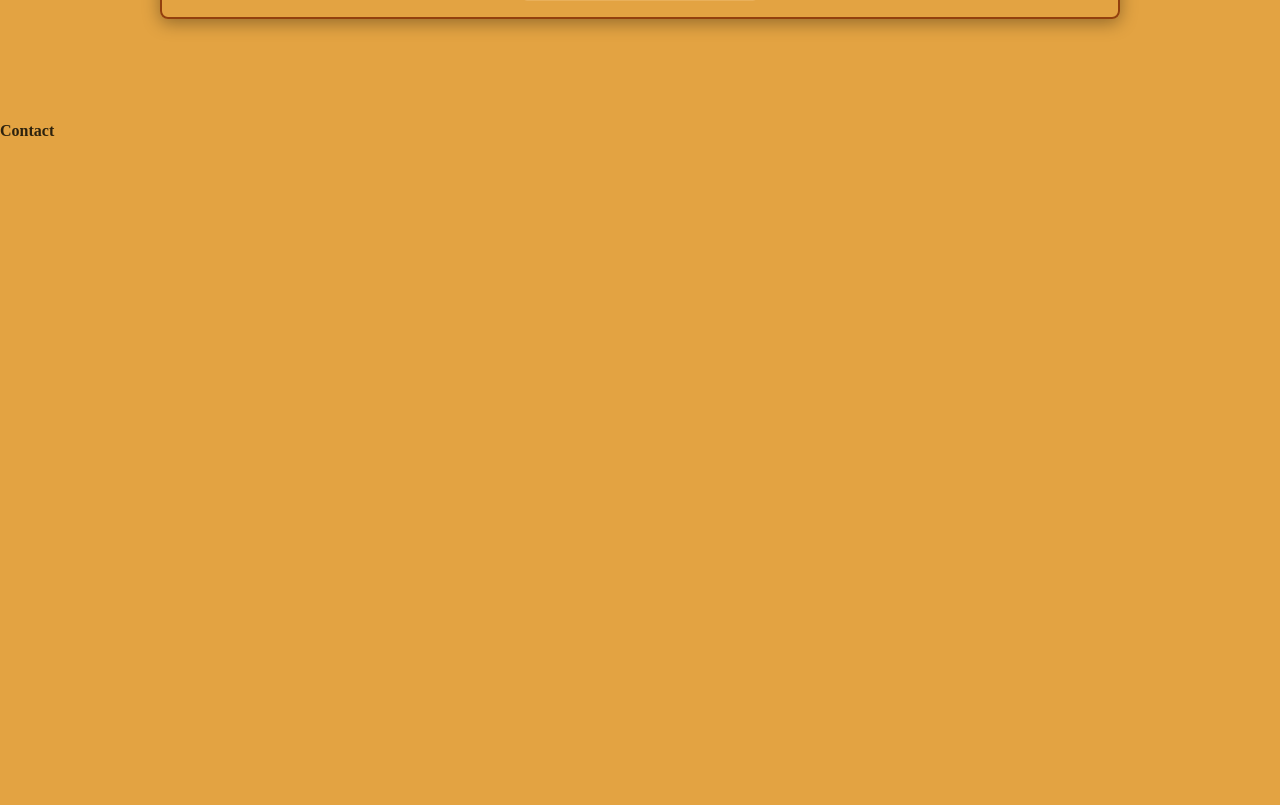
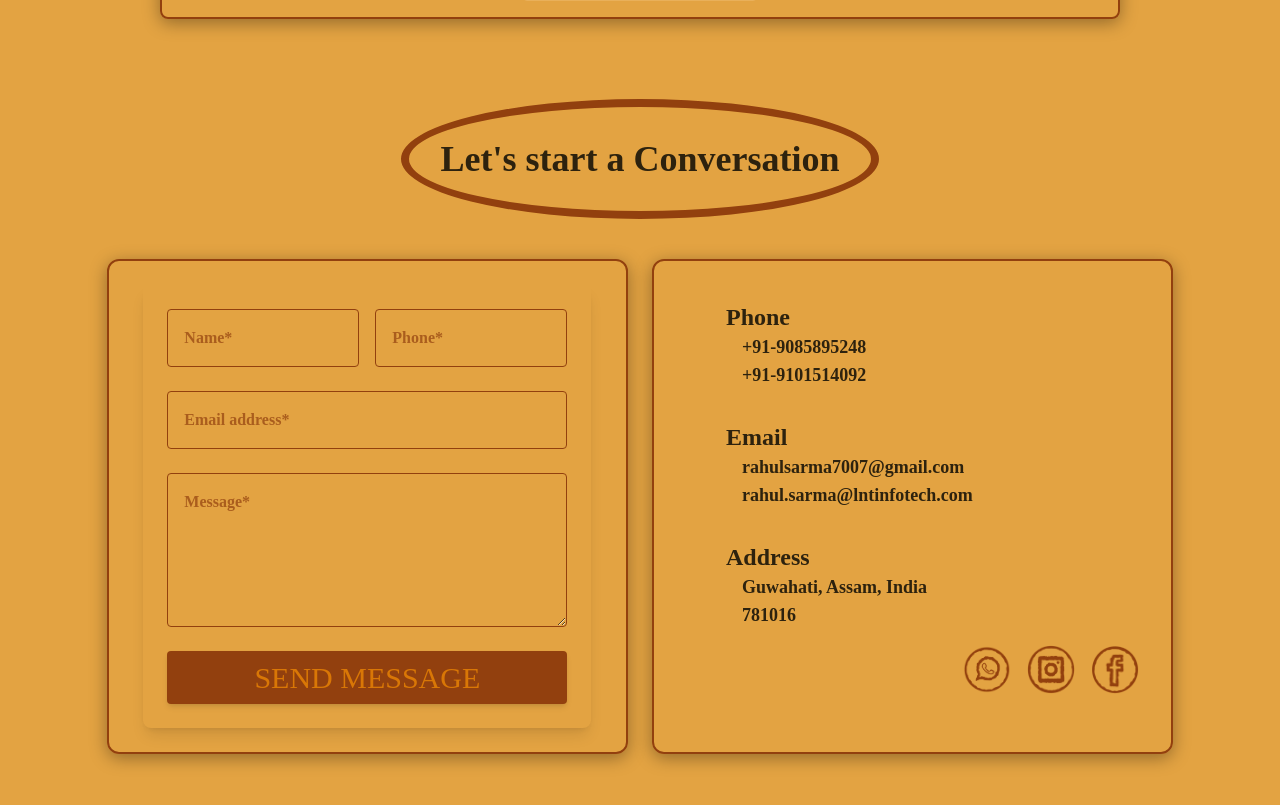
Before and after one commit to rahul7007/myWebsite, an Angular app: page / in a window 1280 px wide. Shown: the part 1831-2636 px from the top of the page. Before the commit the page ends 1974 px from the top, so only its background shows below. Built offline with nearby package versions, Linux system fonts and the light colour scheme; a web font is replaced by a local one.

Commit message:
contact page added

```diff
--- a/src/app/app.component.html
+++ b/src/app/app.component.html
@@ -15,7 +15,7 @@
             <a href="#projects" class="py-2 pr-4 pl-3">Projects</a>
           </li>
           <li>
-            <a href="#" class="py-2 pr-4 pl-3">Contact</a>
+            <a href="#contact" class="py-2 pr-4 pl-3">Contact</a>
           </li>
         </ul>
       </div>
@@ -248,6 +248,135 @@
   </div>
 </section>
 
-<section>
-  <h1>Contact</h1>
+<section id="contact" class="my-20">
+  <div class="container text-center mx-auto py-5">
+    <label class="border-8 p-8 text-4xl section__header">Let's start a Conversation</label>
+
+    <div class="grid grid-cols-2 gap-6 mt-20 w-5/6 mx-auto">
+      <div class="flex justify-center p-6 bg-transparent border-2 rounded-xl project__wrapper">
+        <div class="block p-6 rounded-lg shadow-lg bg-transparent max-w-md">
+          <form>
+            <div class="grid grid-cols-2 gap-4">
+              <div class="form-group mb-6">
+                <input type="text"
+                  class="
+                  form-control
+                  block
+                  w-full
+                  p-4
+                  bg-transparent
+                  border
+                  border-amber-800
+                  outline-none
+                  rounded
+                  "
+                  placeholder="Name*">
+              </div>
+              <div class="form-group mb-6">
+                <input type="tel"
+                  class="
+                  form-control
+                  block
+                  w-full
+                  p-4
+                  bg-transparent
+                  border
+                  border-amber-800
+                  outline-none
+                  rounded
+                  "
+                  placeholder="Phone*">
+              </div>
+            </div>
+            <div class="form-group mb-6">
+              <input type="email"
+                class="
+                form-control
+                block
+                w-full
+                p-4
+                bg-transparent
+                border
+                border-amber-800
+                outline-none
+                rounded
+                "
+                placeholder="Email address*">
+            </div>
+            <div class="form-group mb-6">
+              <textarea
+                class="
+                form-control
+                block
+                w-full
+                p-4
+                bg-transparent
+                border
+                border-amber-800
+                outline-none
+                rounded
+                "
+                placeholder="Message*"
+                cols="0"
+                rows="5"></textarea>
+            </div>
+            <button type="submit" class="
+              w-full
+              px-6
+              py-2
+              bg-amber-800
+              text-amber-600
+              font-medium
+              text-3xl
+              leading-tight
+              uppercase
+              rounded
+              shadow-md
+              hover:bg-amber-900
+              hover:shadow-lg
+              transition
+              duration-150
+              ease-in-out">Send Message</button>
+          </form>
+        </div>
+      </div>
+      <div class="p-6 bg-transparent border-2 text-left rounded-xl project__wrapper">
+        <div class="ml-12 py-4">
+          <h2 class="text-2xl">Phone</h2>
+          <span class="ml-4 text-lg">+91-9085895248</span>
+          <span class="ml-4 text-lg block">+91-9101514092</span>
+        </div>
+
+        <div class="ml-12 py-4">
+          <h2 class="text-2xl">Email</h2>
+          <span class="ml-4 text-lg">rahulsarma7007@gmail.com</span>
+          <span class="ml-4 text-lg block">rahul.sarma@lntinfotech.com</span>
+        </div>
+
+        <div class="ml-12 py-4">
+          <h2 class="text-2xl">Address</h2>
+          <span class="ml-4 text-lg">Guwahati, Assam, India</span>
+          <span class="ml-4 text-lg block">781016</span>
+        </div>
+
+        <div class="text-right" >
+          <span>
+            <a href="" role="generic">
+              <img src="../assets/img/Whatsapp_logo_vector.png" height="48" width="48" class="mx-2 inline social__icon"/>
+            </a>
+          </span>
+
+          <span>
+            <img src="../assets/img/instagram_logo.png" height="48" width="48" class="mx-2 inline social__icon"/>
+          </span>
+
+          <span>
+            <a href="">
+              <img src="../assets/img/facebook_vector logo.png" height="48" width="48" class="mx-2 inline social__icon"/>
+            </a>
+          </span>
+        </div>
+      </div>
+    </div>
+  </div>
 </section>
--- a/src/styles.css
+++ b/src/styles.css
@@ -43,6 +43,10 @@ body{
     font-weight: 700;
 }
 
+input::placeholder, textarea::placeholder {
+  color: var(--bg-secondary-color);
+  opacity: 0.7;
+}
 a:hover {
   color: var(--bg-secondary-color);
   text-decoration: none;
@@ -261,3 +265,13 @@ a:hover {
   transition: 0.3s;
   font-weight: 700;
 }
+
+/* social icon */
+.social__icon{
+  cursor: pointer;
+  border-radius: 50%;
+}
+.social__icon:hover{
+  transform: translateY(-3px);
+  box-shadow: 0 4px 17px rgba(0, 0, 0, 0.35);
+}
```
